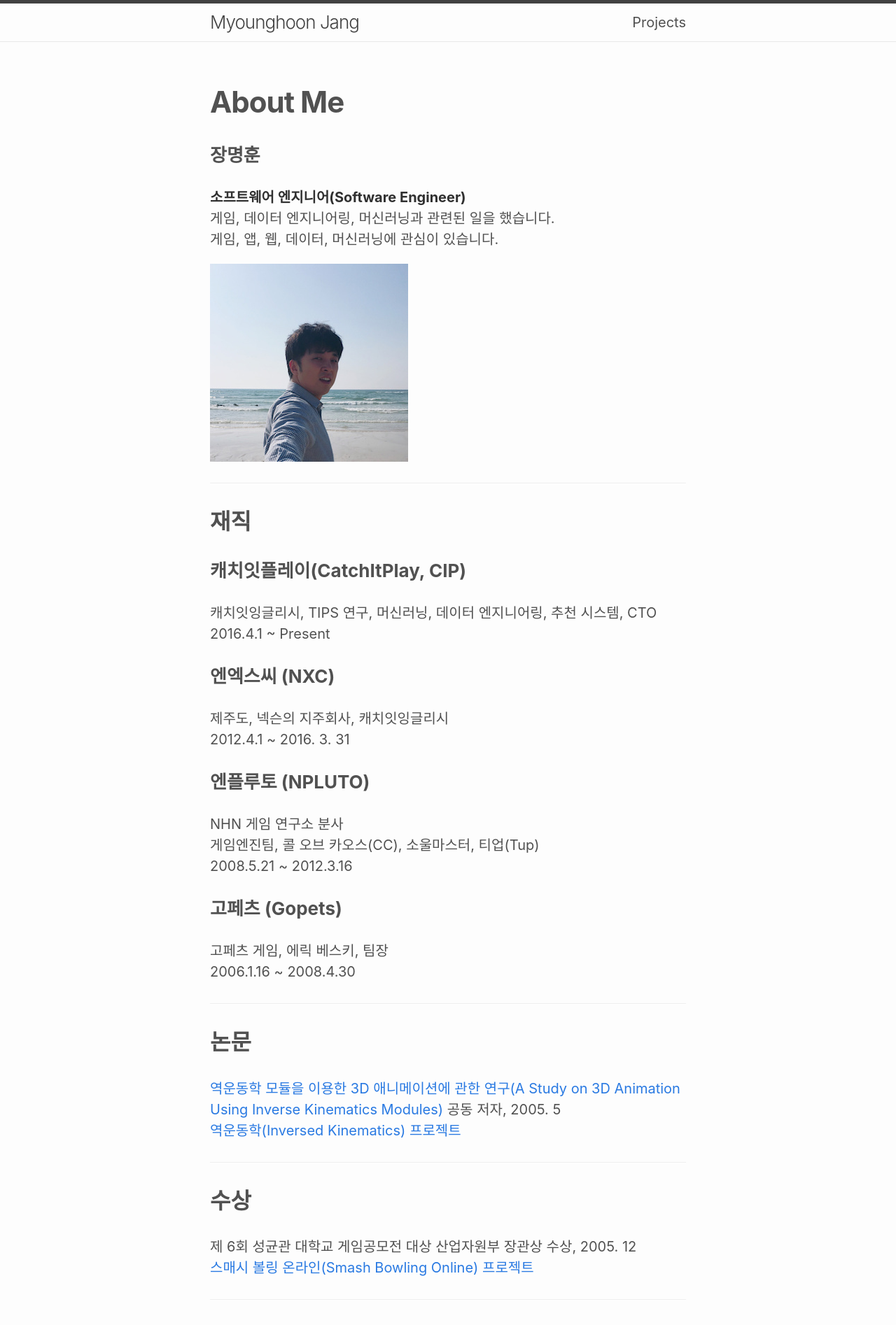
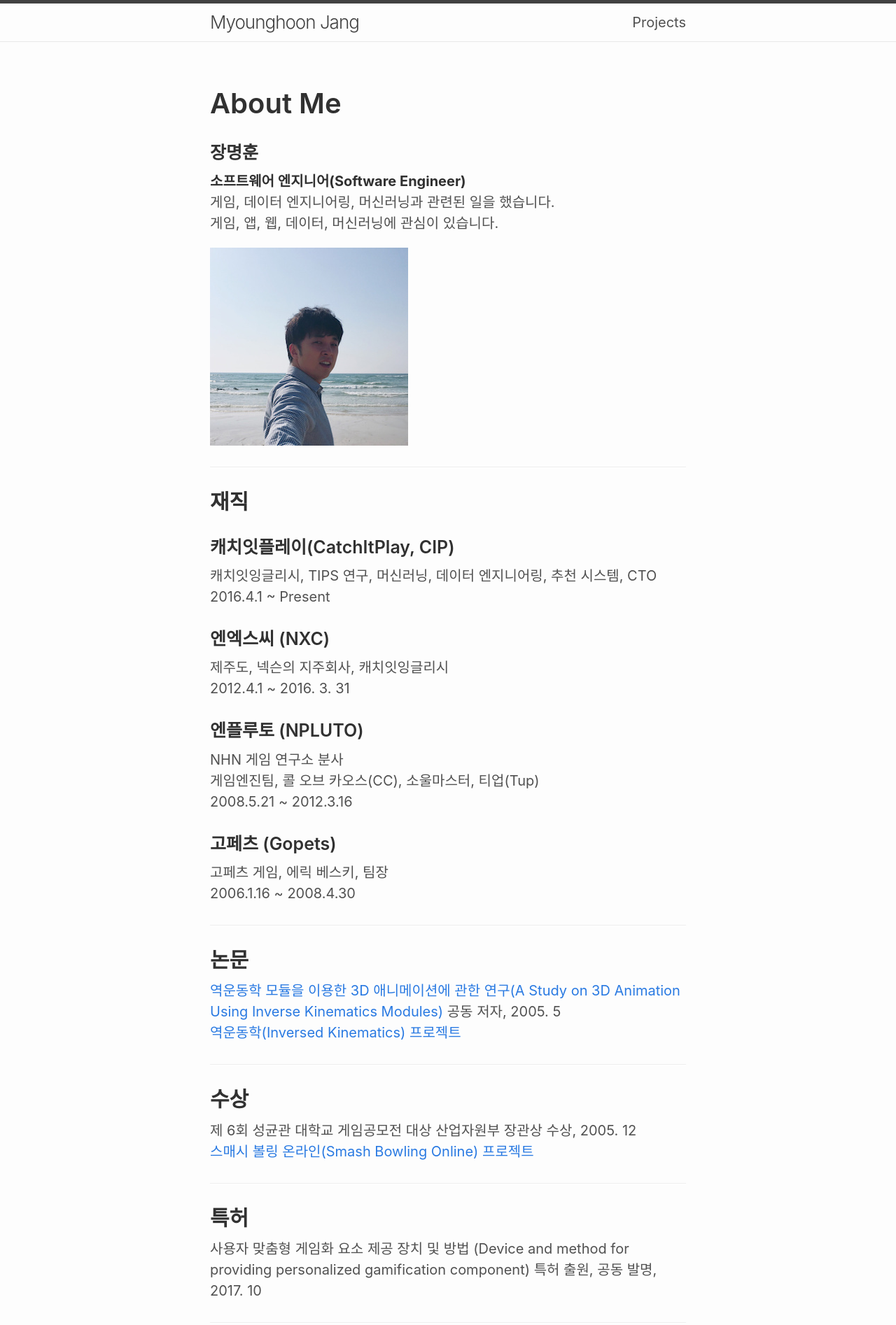
Before and after one commit to jangjang4080/jangjang4080.github.io, a Jekyll site: the page built from index.md, in a window 1280 px wide. Shown: the top 1894 px of the page at 70% size. Built offline with Jekyll 4.4.1, drawn with Linux system fonts in a browser that asks for light colours.

Commit message:
header h1, h2

```diff
--- a/_sass/minima/_layout.scss
+++ b/_sass/minima/_layout.scss
@@ -227,45 +227,45 @@
 /**
  * Posts
  */
-.post-header {
-  margin-bottom: $spacing-unit;
-}
+// .post-header {
+//   margin-bottom: $spacing-unit;
+// }
 
-.post-title,
-.post-content h1 {
-  @include relative-font-size(2.625);
-  letter-spacing: -1px;
-  line-height: 1;
+// .post-title,
+// .post-content h1 {
+//   @include relative-font-size(2.625);
+//   letter-spacing: -1px;
+//   line-height: 1;
 
-  @media screen and (min-width: $on-large) {
-    @include relative-font-size(2.625);
-  }
-}
+//   @media screen and (min-width: $on-large) {
+//     @include relative-font-size(2.625);
+//   }
+// }
 
-.post-content {
-  margin-bottom: $spacing-unit;
+// .post-content {
+//   margin-bottom: $spacing-unit;
 
-  h2 {
-    @include relative-font-size(1.75);
+//   h2 {
+//     @include relative-font-size(1.75);
 
-    @media screen and (min-width: $on-large) {
-      @include relative-font-size(2);
-    }
-  }
+//     @media screen and (min-width: $on-large) {
+//       @include relative-font-size(2);
+//     }
+//   }
 
-  h3 {
-    @include relative-font-size(1.375);
+//   h3 {
+//     @include relative-font-size(1.375);
 
-    @media screen and (min-width: $on-large) {
-      @include relative-font-size(1.625);
-    }
-  }
+//     @media screen and (min-width: $on-large) {
+//       @include relative-font-size(1.625);
+//     }
+//   }
 
-  h4 {
-    @include relative-font-size(1.125);
+//   h4 {
+//     @include relative-font-size(1.125);
 
-    @media screen and (min-width: $on-large) {
-      @include relative-font-size(1.25);
-    }
-  }
-}
+//     @media screen and (min-width: $on-large) {
+//       @include relative-font-size(1.25);
+//     }
+//   }
+// }
--- a/_sass/minima/_type.scss
+++ b/_sass/minima/_type.scss
@@ -2,37 +2,37 @@
 //
 // Headings, body text, lists, and other misc typographic elements.
 
-// h1, h2, h3, h4, h5, h6 {
-//   margin-bottom: .5rem;
-//   font-weight: 600;
-//   line-height: 1.25;
-//   color: #313131;
-//   text-rendering: optimizeLegibility;
-// }
+h1, h2, h3, h4, h5, h6 {
+  margin-bottom: .5rem;
+  font-weight: 600;
+  line-height: 1.25;
+  color: #313131;
+  text-rendering: optimizeLegibility;
+}
 
-// h1 {
-//   font-size: 2rem;
-// }
+h1 {
+  font-size: 2rem;
+}
 
-// h2 {
-//   margin-top: 1rem;
-//   font-size: 1.5rem;
-// }
+h2 {
+  margin-top: 1rem;
+  font-size: 1.5rem;
+}
 
-// h3 {
-//   margin-top: 1.5rem;
-//   font-size: 1.25rem;
-// }
+h3 {
+  margin-top: 1.5rem;
+  font-size: 1.25rem;
+}
 
-// h4, h5, h6 {
-//   margin-top: 1rem;
-//   font-size: 1rem;
-// }
+h4, h5, h6 {
+  margin-top: 1rem;
+  font-size: 1rem;
+}
 
-// p {
-//   margin-top: 0;
-//   margin-bottom: 1rem;
-// }
+p {
+  margin-top: 0;
+  margin-bottom: 1rem;
+}
 
 strong {
   color: #303030;
```
